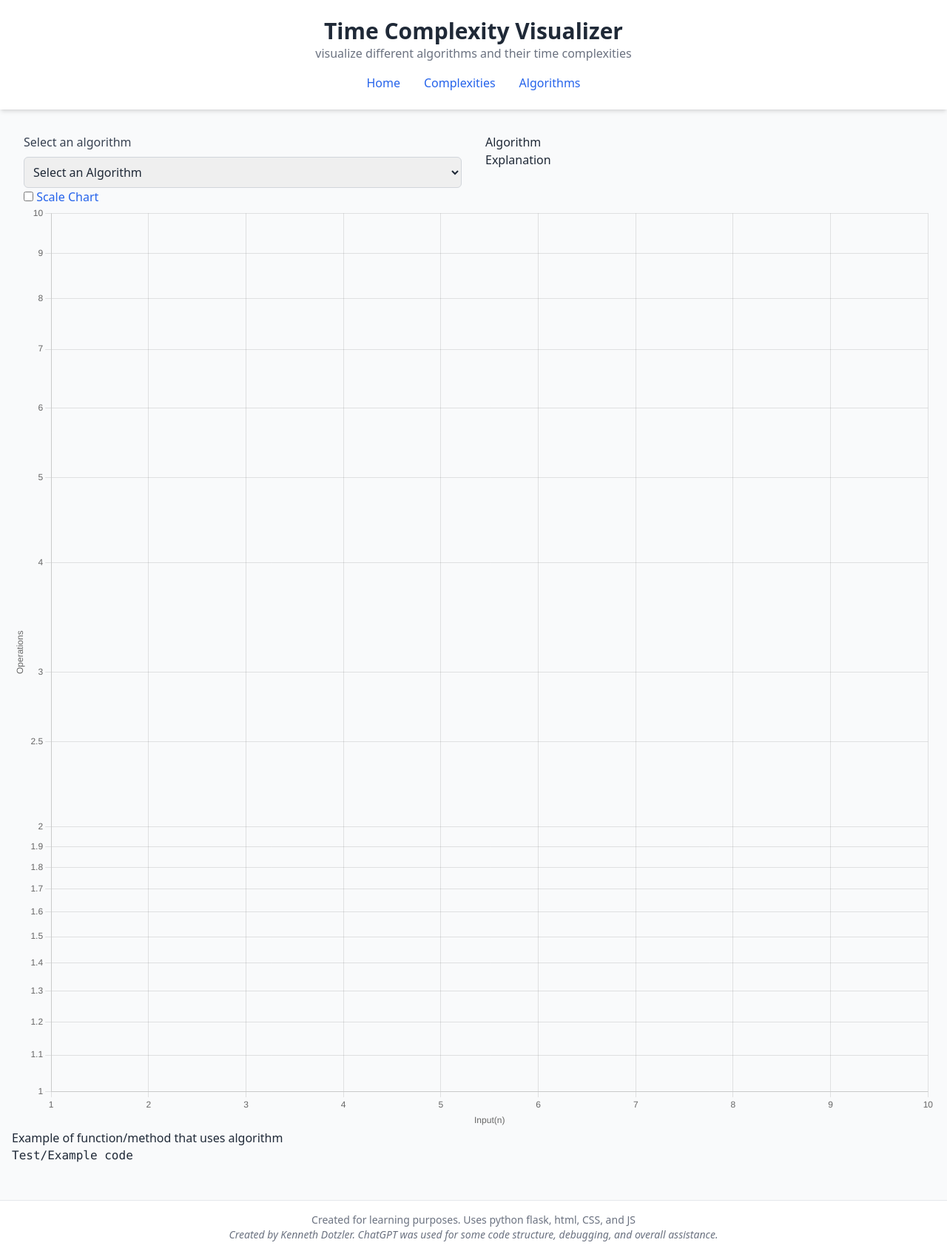
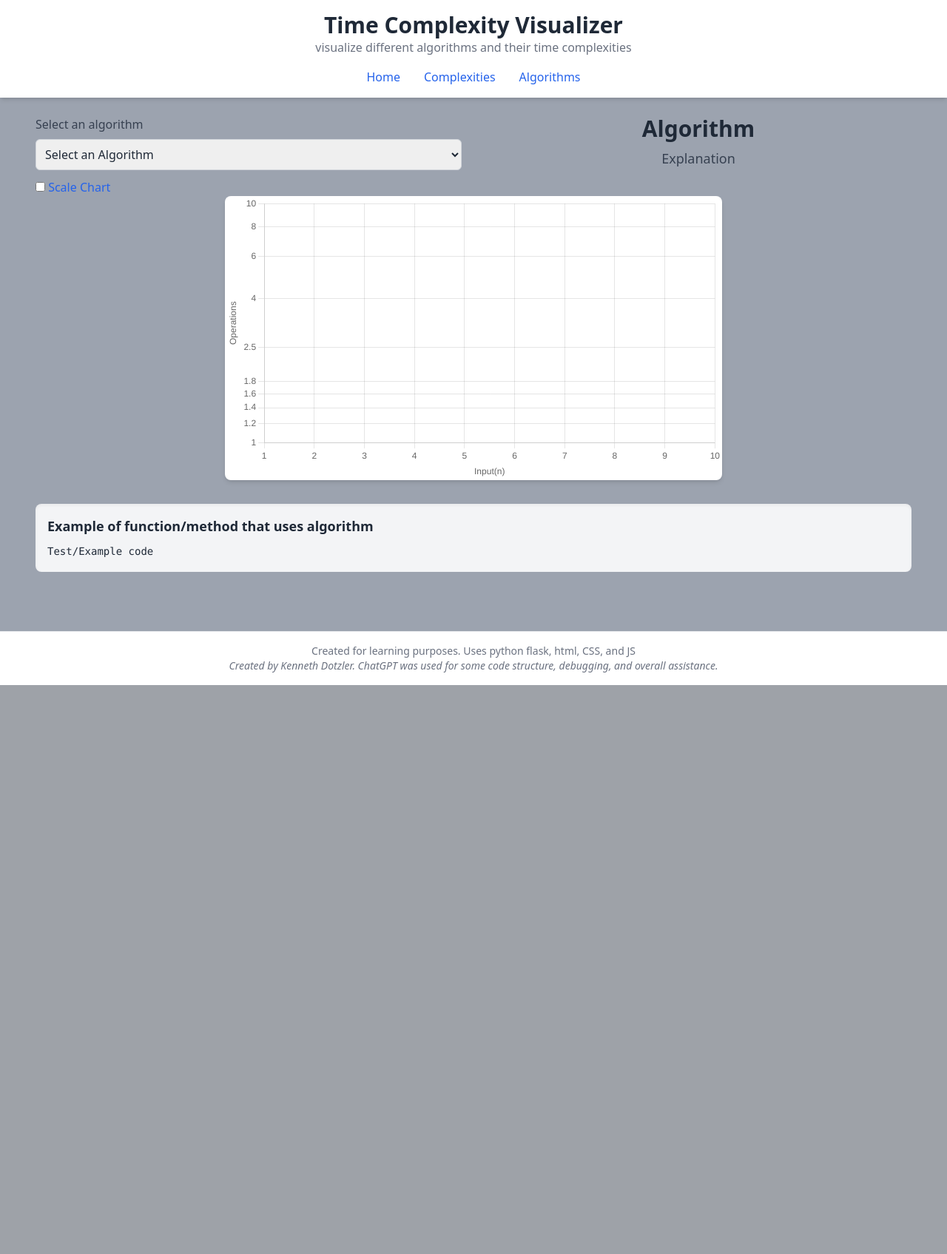
Before and after one commit to KJ-Dotzler/flask-TimeComplexity, a Flask app: page /algorithms in a window 1280 px wide. Shown: the whole page at 74% size. After the commit the page ends 926 px from the top, so only its background shows below. Run offline with Flask 3, Linux system fonts and the light colour scheme; some libraries are stand-ins or nearby versions.

Commit message:
Added small amount of js to algo.js so name of algorithm is displayed above the code example. Added tailwind css to algorithms.html. Added a few small changes in tailwind to base.html. Adjusted the chart in complexity.html

```diff
--- a/static/algo.js
+++ b/static/algo.js
@@ -5,6 +5,7 @@ document.addEventListener('DOMContentLoaded', async() => {
     const algoExplanation = document.getElementById('algoExplanation');
     const algoChart = document.getElementById('algoChart').getContext('2d');
     const algoCode = document.getElementById('algoCode');
+    const codeExp = document.getElementById('codeExp');
 
     const response = await fetch('/algo-data');
     const data = await response.json();
@@ -46,6 +47,7 @@ document.addEventListener('DOMContentLoaded', async() => {
         algoName.textContent = `${selected.name} complexity: ${selected.complexity.worst} (worst time)`;
         algoExplanation.textContent = selected.explanation;
         algoCode.innerHTML = `${selected.code}`;
+        codeExp.innerHTML = `Example of function/method that uses ${selected.name}`;
 
         const bestGrow = simGrowth(selected.complexity.best);
         const avgGrow = simGrowth(selected.complexity.average);
--- a/templates/algorithms.html
+++ b/templates/algorithms.html
@@ -1,30 +1,31 @@
 {% extends "base.html" %}
 {%block title %}Algorithms{% endblock %}
 {% block content %}
-    <div class="container">
+    <div class="container mx-auto px-4">
         <div class="grid grid-cols-1 md:grid-cols-2 gap-8 px-4">
             <section class="controls">
 
                 <label for="algoList" class="block text-gray-700 mb-2 font-medium">Select an algorithm</label>
                 <select id="algoList" class="w-full border border-gray-300 rounded-md p-2"></select>
                 <label class="text-blue-600 p-1">
-                    <input type="checkbox" id="scaleToggle">
+                    <input type="checkbox" id="scaleToggle" class="p-2 mt-4">
                     Scale Chart
                 </label>
             </section>
 
-            <section class="info">
-                <h2 id="algoName">Algorithm</h2>
-                <h4 id="algoExplanation">Explanation</h4>
+
+            <section class="info mb-8 px-4 text-center">
+                <h2 id="algoName" class="text-2xl sm:text-3xl font-bold text-primary mb-2">Algorithm</h2>
+                <h4 id="algoExplanation" class="text-gray-700 text-base sm:text-lg">Explanation</h4>
             </section>
         </div>
-        <section class="chart">
-            <canvas id="algoChart" width="100" height="100"></canvas>
+        <section class="chart flex justify-center px-4 mb-8">
+            <canvas id="algoChart" class="w-full max-w-2xl max-h-96 rounded-lg shadow-md bg-white"></canvas>
         </section>
 
-        <section class="code">
-            <h3>Example of function/method that uses algorithm</h3>
-            <pre><code id="algoCode">Test/Example code</code></pre>
+        <section class="code bg-gray-100 rounded-lg shadow-inner p-4 mx-4 mb-8 ">
+            <h3 id="codeExp" class="text-lg font-semibold mb-2 text-primary">Example of function/method that uses algorithm</h3>
+            <pre><code id="algoCode" class="font-mono text-sm">Test/Example code</code></pre>
         </section>
     </div>
 {% endblock %}
--- a/templates/base.html
+++ b/templates/base.html
@@ -17,10 +17,9 @@
                 }
             }
         </script>
-
     </head>
-    <body class="bg-gray-50 text-gray-800 flex flex-col min-h-screen">
-        <header class="bg-white shadow-md py-6 mb-8">
+    <body class="bg-gray-400 text-gray-800 flex flex-col min-h-screen">
+        <header class="bg-white shadow-md py-4 mb-6">
             <div class="container mx-auto text-center">
                 <h1 class="text-3xl font-bold text-primary">Time Complexity Visualizer</h1>
                 <p class="text-gray-500">visualize different algorithms and their time complexities</p>
--- a/templates/complexity.html
+++ b/templates/complexity.html
@@ -8,15 +8,15 @@
                 <select id="complex" class="w-full border border-gray-300 rounded-md p-2"></select>
             </section>
 
-            <section class="info bg-white shadow-md rounded-lg p-6">
+            <section class="info bg-white shadow-md rounded-lg p-4">
                 <h2 id="complexName" class="text-2xl font-bold mb-2">Complexity</h2>
                 <h4 id="complexTime" class="text-gray-700 mb-4">Time Complexity: <strong>N/A</strong></h4>
                 <p id="complexDescription" class="text-gray-600">No Time Complexity selected</p>
             </section>
         </div>
 
-        <section class="mt-8">
-            <canvas id="complexChart" class="w-full h-64 rounded-lg shadow-lg"></canvas>
+        <section class="mt-4 flex justify-center">
+            <canvas id="complexChart" class="w-full max-w-2xl max-h-96 rounded-lg shadow-lg"></canvas>
         </section>
 
     </div>
```
